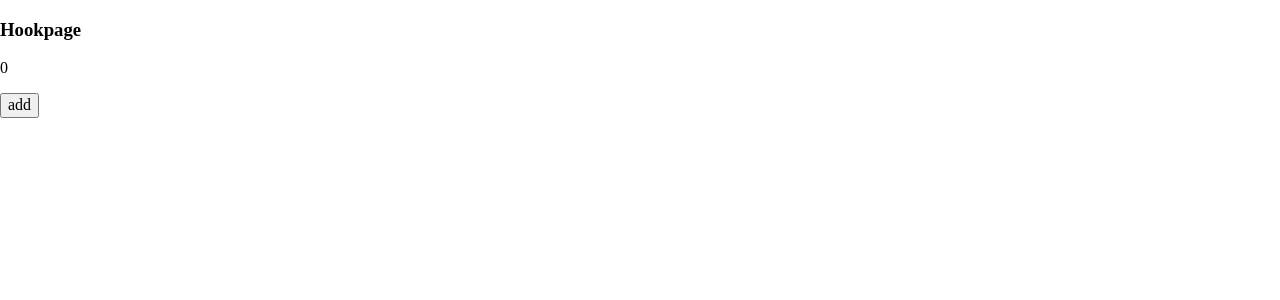
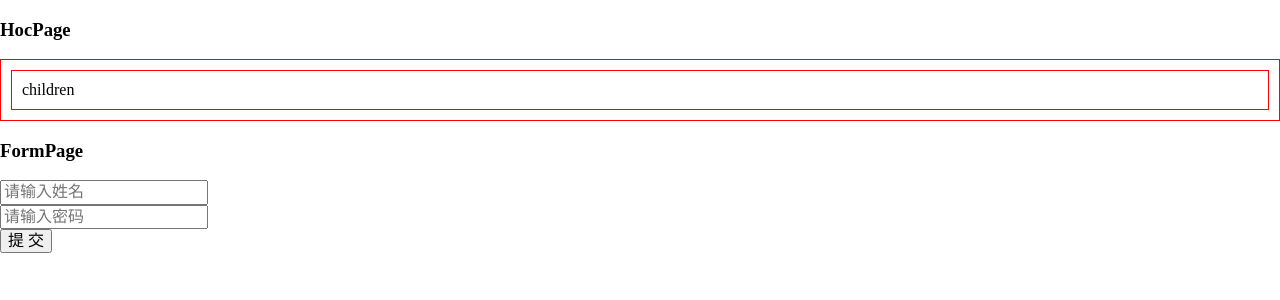
Before and after one commit to lisongyu/reacttrue, a React app: page / in a window 1280 px wide. Shown: the top 300 px of the page. Built offline with nearby package versions, Linux system fonts and the light colour scheme.

Commit message:
提交代码更新

```diff
--- /dev/null
+++ b/config-overrides.js
@@ -0,0 +1,16 @@
+//根目录创建config-overrides.js
+const {
+  override,
+  fixBabelImports,
+  addDecoratorsLegacy
+} = require("customize-cra");
+
+module.exports = override(
+  fixBabelImports("import", {
+    //antd按需加载
+    libraryName: "antd",
+    libraryDirectory: "es",
+    style: "css"
+  }),
+  addDecoratorsLegacy() //配置装饰器
+);
--- /dev/null
+++ b/src/App.js
@@ -0,0 +1,15 @@
+import React from 'react'
+import HocPage from './pages/HocPage'
+import FormPage from './pages/FormPage'
+
+
+function App(){
+  return (
+    <div className="App">
+      <HocPage />
+      <FormPage/>
+    </div>
+  )
+}
+
+export default App
--- a/src/assets/styles/core.less
+++ b/src/assets/styles/core.less
@@ -9,3 +9,7 @@ html,body,#root{
 body {
   background-color: @color;
 }
+.border{
+  border: 1px solid #f00;
+  padding: 10px;
+}
--- a/src/index.js
+++ b/src/index.js
@@ -4,7 +4,7 @@ import ReactDOM from 'react-dom'
 //引入全局样式
 import './assets/styles/core.less'
 import 'normalize.css'
-import App from './pages/HookPage'
+import App from './App'
 ReactDOM.render( <
   App / > ,
   document.getElementById('root')
--- /dev/null
+++ b/src/pages/FormPage.js
@@ -0,0 +1,29 @@
+import React, { Component } from 'react'
+
+
+import {Form,Input,Icon,Button} from 'antd'
+export default class FormPage extends Component {
+
+  submit =()=>{
+    console.log('submit')
+  }
+  render() {
+    return (
+      <div>
+        <h3>FormPage</h3>
+        <Form>
+          <Form.Item>
+            <Input placeholder="请输入姓名" />
+
+          </Form.Item>
+          <Form.Item>
+          <Input type="password" placeholder="请输入密码" />
+          </Form.Item>
+          <Button type="primary" onClick={this.submit}>
+            提交
+          </Button>
+        </Form>
+      </div>
+    )
+  }
+}
--- /dev/null
+++ b/src/pages/HocPage.js
@@ -0,0 +1,49 @@
+import React, { Component } from 'react'
+import "../assets/styles/core.less"
+//HOC: 是个函数，接收一个组件，返回一个新组件
+// function Child(props){
+//   return <div>Child</div>
+// }
+
+// Com这里是function或者class组件
+
+const foo=Cmp=> props=>{
+  return (
+    <div className="border">
+      <Cmp {...props}/>
+    </div>
+  )
+}
+
+@foo
+@foo
+class Child extends Component {
+  constructor(props) {
+    super(props)
+
+    this.state = {
+
+    }
+
+  }
+  render(){
+    return (
+      <div>
+        children
+      </div>
+    )
+  }
+
+}
+
+// const Foo = foo(foo(Child));
+export default class HocPage extends Component {
+  render() {
+    return (
+      <div>
+        <h3>HocPage</h3>
+        <Child />
+      </div>
+    )
+  }
+}
--- a/src/pages/HookPage.js
+++ b/src/pages/HookPage.js
@@ -2,19 +2,41 @@ import React, { useState,useEffect } from 'react'
 
 function HookPage(){
   // 定义一个count的state变量，初始化为0
-  const [count, setCount] = useState(0)
+
+  const [count, setCount] = useState(0);
   useEffect(() => {
+    console.log('effect')
+    // 只需要在count发生改变的时候执行就可以啦
     document.title=`点击了${count}次`
-  })
+
+  },[count]);
+
+
+
+
 
     return (
       <div>
         <h3>Hookpage</h3>
         <p>{count}</p>
         <button onClick={()=> setCount(count+1)}>add</button>
+        <p>{useClock().toLocaleTimeString()}</p>
       </div>
     )
   }
 
+  // 自定义一个hook 命名要以use开头
+  function useClock(){
 
+    const [date,setDate] =  useState(new Date())
+    useEffect(() => {
+      // 只需要在didMount时候执行就可以了
+      const timer = setInterval(()=>{
+        setDate(new Date())
+      },1000)
+    return ()=>clearInterval(timer)
+    },[]);
+  return date
+
+  }
 export default HookPage
```
Also changed, not shown: package.json (+11 -0 lines), 2 other files (tests, documents, lock files or other folders).
